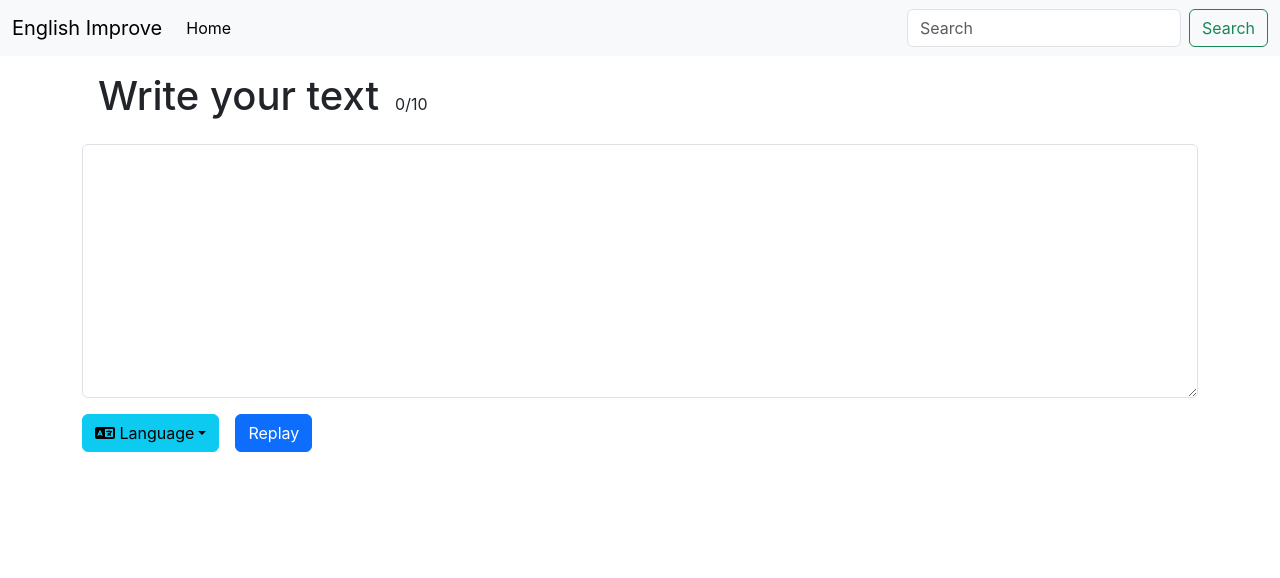
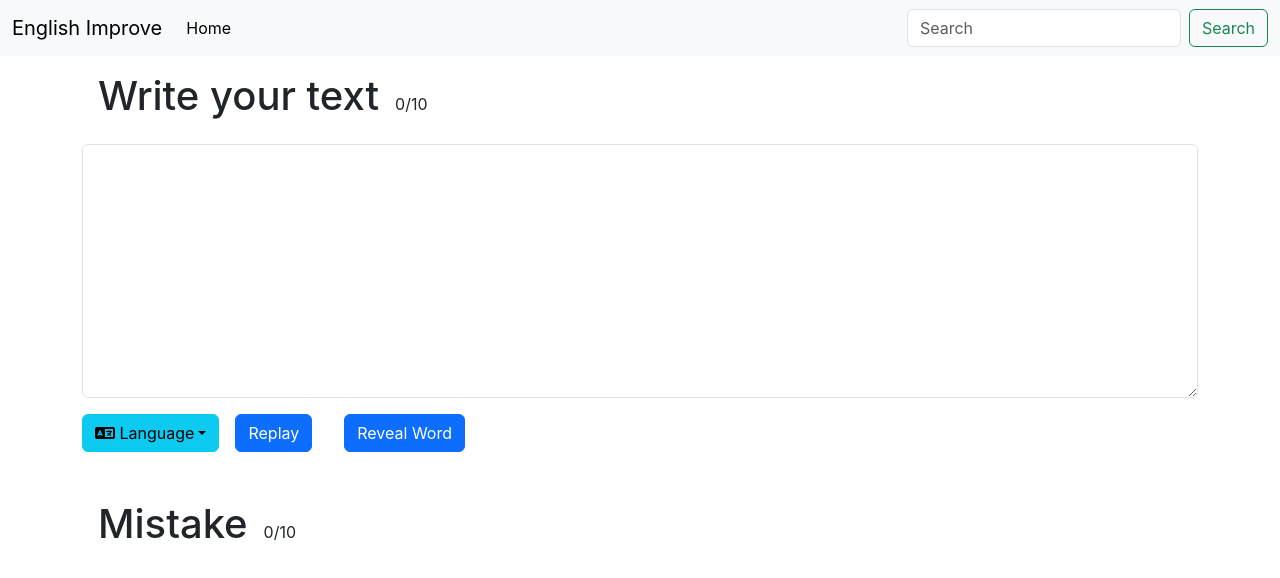
Before and after one commit to Lakshagrawal/Lakshya-Agrawal, a React (Create React App) app: page /word/easy in a window 1280 px wide. Shown: the top 578 px of the page. Built offline with nearby package versions, Linux system fonts and the light colour scheme.

Commit message:
add functionlity of showing mistake and how much you have complete

```diff
--- a/src/components/Home.js
+++ b/src/components/Home.js
@@ -14,6 +14,8 @@ export default function Home({level}) {
     const [arrayWord,setArrayWord] = useState([]);
     const [sizeArray,setSizeArray] = useState(1e9);
     const [loading, setLoading] = useState(false);
+    const [negetiveMistake, setnegetiveMistake] = useState(0);
+    const [negetiveIndex,setnegetiveIndex] = useState(-1);
 
     const makingArray = async(level)=>{
         let i = 0;
@@ -174,6 +176,11 @@ export default function Home({level}) {
        console.log("this is the speakText: ",speakText)
       }, [voices,currentVoice,index,speakText]);
 
+    const revealWord = ()=>{
+        setnegetiveMistake(negetiveMistake+1);
+        setnegetiveIndex(index);
+
+    };
 
     const speakFunction = ()=>{
         if (voices && voices.length > 0) {
@@ -209,8 +216,11 @@ export default function Home({level}) {
         return !loading?(
             <div>
                 <div className="mb-3 container">
-                    <label htmlFor="exampleFormControlTextarea1" className="form-label m-3"><h1>Write your text</h1></label>
+                    <label htmlFor="exampleFormControlTextarea1" className="form-label m-3"><h1>Write your text   </h1></label>
+                    {/* <label htmlFor="exampleFormControlTextarea1" className="form-label m-3"><h1>  Complete</h1></label> */}
                     {index}/10
+
+
                     <textarea className="form-control" id="exampleFormControlTextarea1" value={message || ''} onChange={updateText} rows="10"></textarea>
                     {/* <!-- Example single danger button --> */}
                     <div className="btn-group">
@@ -220,13 +230,19 @@ export default function Home({level}) {
                     <ul className="dropdown-menu">
                         {voices==null?"this is not ":
                             voices.map((e,i)=>
-                                <li key={i} className="dropdown-item" onClick={()=>setCurrentVoice(i)} >{e.voiceURI}</li>
-                            )
-                        }
+                            <li key={i} className="dropdown-item" onClick={()=>setCurrentVoice(i)} >{e.voiceURI}</li>
+                        )
+                    }
                         {/* <li><a className="dropdown-item" href="/">{}</a></li> */}
                     </ul>
                     </div>
                     <button type="button" className="btn btn-primary m-3" onClick={()=>{ speakFunction()}}>Replay</button>
+                    <button type="button" className="btn btn-primary m-3" onClick={()=>{ revealWord()}}>Reveal Word</button>
+                    {index === negetiveIndex?speakText:""}
+                </div>
+                <div className="container">
+                    <label htmlFor="exampleFormControlTextarea1" className="form-label m-3"><h1>Mistake</h1></label>
+                    {negetiveMistake}/10
                 </div>
             </div>
         )
```
